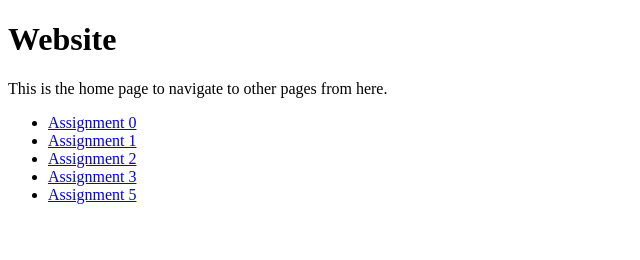
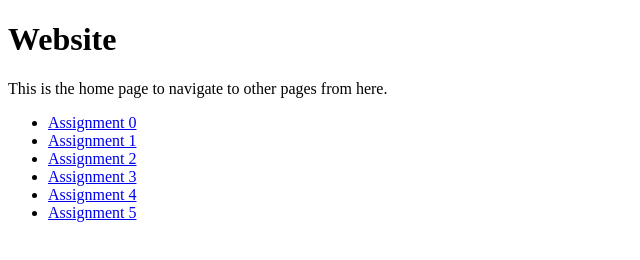
Before and after one commit to OceanBIvd/CSE-160-ASG0, a plain HTML site: page index.html in a window 1280 px wide. Shown: the whole page, without its empty margins (0-640 px from the left). Drawn offline with Linux system fonts and the light colour scheme.

Commit message:
Update index.html

```diff
--- a/index.html
+++ b/index.html
@@ -14,6 +14,7 @@
             <li><a href="ASG1/src/asg1.html">Assignment 1</a></li>
             <li><a href="ASG2/src/asg2.html">Assignment 2</a></li>
             <li><a href="ASG3/src/asg3.html">Assignment 3</a></li>
+            <li><a href="ASG4/src/asg3.html">Assignment 4</a></li>
             <li><a href="ASG5/src/index.html">Assignment 5</a></li>
 
         </ul>
```
